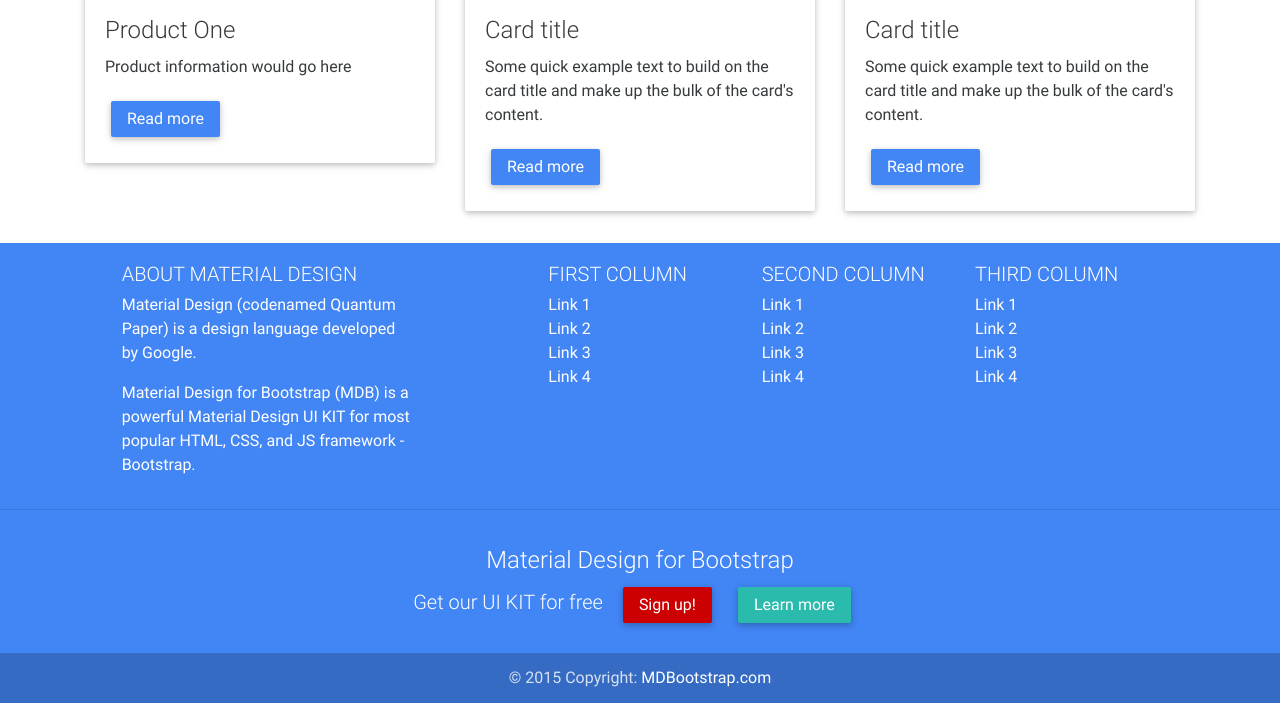
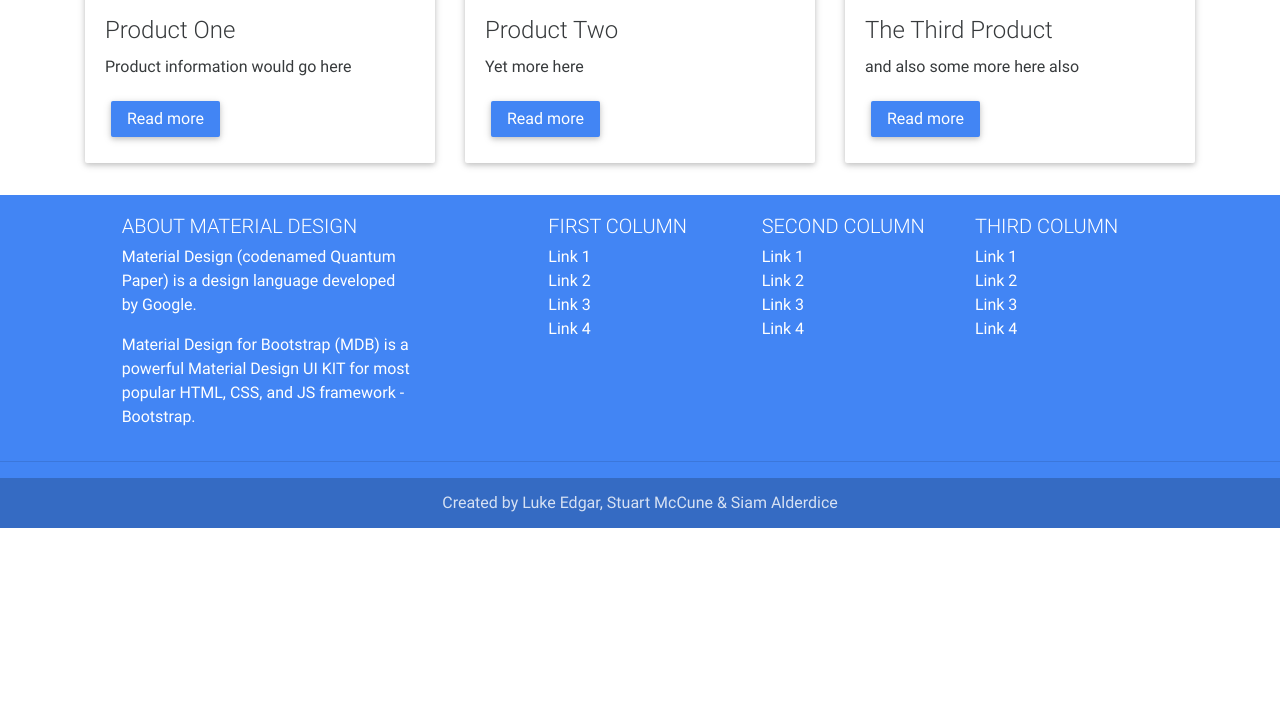
Before and after one commit to l77e/YoungEnterprize, a plain HTML site: page index.html in a window 1280 px wide. Shown: the part 690-1393 px from the top of the page. After the commit the page ends 1218 px from the top, so only its background shows below. Drawn offline with Linux system fonts and the light colour scheme.

Commit message:
Commit 3 - Final Commit of This Night

```diff
--- a/index.html
+++ b/index.html
@@ -117,7 +117,7 @@
                         <a class="nav-link" href="#">Home <span class="sr-only">(current)</span></a>
                     </li>
                     <li class="nav-item">
-                        <a class="nav-link" href="#">Features</a>
+                        <a class="nav-link" href="#">Members</a>
                     </li>
                     <li class="nav-item">
                         <a class="nav-link" href="#">Pricing</a>
@@ -157,9 +157,9 @@
                 <div class="flex-center animated fadeInDown">
                     <ul>
                         <li>
-                            <h1 class="h1-responsive">Material Design for Bootstrap 4</h1></li>
+                            <h1 class="h1-responsive">Welcome to the .... storefront!</h1></li>
                         <li>
-                            <p>The most powerful and free UI KIT for the newest Bootstrap</p>
+                            <p>Bland description</p>
                         </li>
                         <li>
                             <a target="_blank" href="http://mdbootstrap.com/getting-started/" class="btn btn-primary btn-lg">Sign up!</a>
@@ -276,9 +276,9 @@
                     <!--Card content-->
                     <div class="card-block">
                         <!--Title-->
-                        <h4 class="card-title">Card title</h4>
+                        <h4 class="card-title">Product Two</h4>
                         <!--Text-->
-                        <p class="card-text">Some quick example text to build on the card title and make up the bulk of the card's content.</p>
+                        <p class="card-text">Yet more here</p>
                         <a href="#" class="btn btn-primary">Read more</a>
                     </div>
                     <!--/.Card content-->
@@ -305,9 +305,9 @@
                     <!--Card content-->
                     <div class="card-block">
                         <!--Title-->
-                        <h4 class="card-title">Card title</h4>
+                        <h4 class="card-title">The Third Product</h4>
                         <!--Text-->
-                        <p class="card-text">Some quick example text to build on the card title and make up the bulk of the card's content.</p>
+                        <p class="card-text">and also some more here also</p>
                         <a href="#" class="btn btn-primary">Read more</a>
                     </div>
                     <!--/.Card content-->
@@ -386,22 +386,10 @@
 
         <hr>
 
-        <!--Call to action-->
-        <div class="call-to-action">
-            <h4>Material Design for Bootstrap</h4>
-            <ul>
-                <li>
-                    <h5>Get our UI KIT for free</h5></li>
-                <li><a target="_blank" href="http://mdbootstrap.com/getting-started/" class="btn btn-danger">Sign up!</a></li>
-                <li><a target="_blank" href="http://mdbootstrap.com/material-design-for-bootstrap/" class="btn btn-default">Learn more</a></li>
-            </ul>
-        </div>
-        <!--/.Call to action-->
-
         <!--Copyright-->
         <div class="footer-copyright">
             <div class="container-fluid">
-                © 2015 Copyright: <a href="http://www.MDBootstrap.com"> MDBootstrap.com </a>
+                Created by Luke Edgar, Stuart McCune & Siam Alderdice
 
             </div>
         </div>
```
Also changed, not shown: sass/mdb.scss (+1 -14 lines), sass/README.txt.
